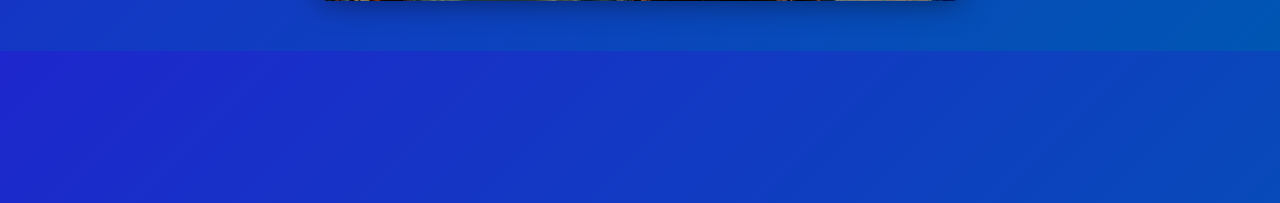
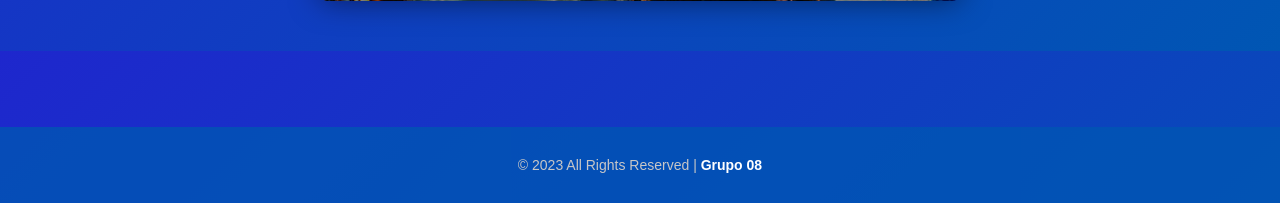
Before and after one commit to colrod1207/TF-Complejidad-Algitmica, a Flask app: page / in a window 1280 px wide. Shown: the part 597-800 px from the top of the page. Run offline with Flask 3, Linux system fonts and the light colour scheme.

Commit message:
cambio de grafo y diseño del copy del pied e pagina

```diff
--- a/static/styles.css
+++ b/static/styles.css
@@ -122,3 +122,33 @@ img {
   width: 90%;
   height: auto;
 }
+
+.container-footer {
+  width: 100%;
+  background-color: rgba(0, 86, 179, 0.8);
+  padding: 10px 0;
+  position: fixed;
+  bottom: 0;
+}
+
+.footer {
+  max-width: 1200px;
+  margin: auto;
+  display: flex;
+  justify-content: center;
+  align-items: center;
+  padding: 20px;
+}
+
+.copyright {
+  color: #C7C7C7;
+  font-size: 14px;
+  text-align: center;
+}
+
+.copyright a {
+  text-decoration: none;
+  color: white;
+  font-weight: bold;
+  transition: color 0.3s;
+}
--- a/templates/index.html
+++ b/templates/index.html
@@ -10,7 +10,7 @@
     <div class="container">
         <h1>Trabajo Final de Algoritmos</h1>
         <div class="buttons">
-            <a href="{{ url_for('show_graph') }}" class="btn">Observar grafo de las tuberias</a>
+            <a href="/templates/graph.html" class="btn">Observar grafo de las tuberias</a>
         </div>
 
         <h2>Calcular Camino Más Corto</h2>
@@ -24,5 +24,13 @@
             </div>
         </form>
     </div>
+    <div class="container-footer">
+        <div class="footer">
+            <div class="copyright">
+                © 2023 All Rights Reserved | <a>Grupo 08</a>
+            </div>
+        </div>
+    </div>
+
 </body>
 </html>
```
